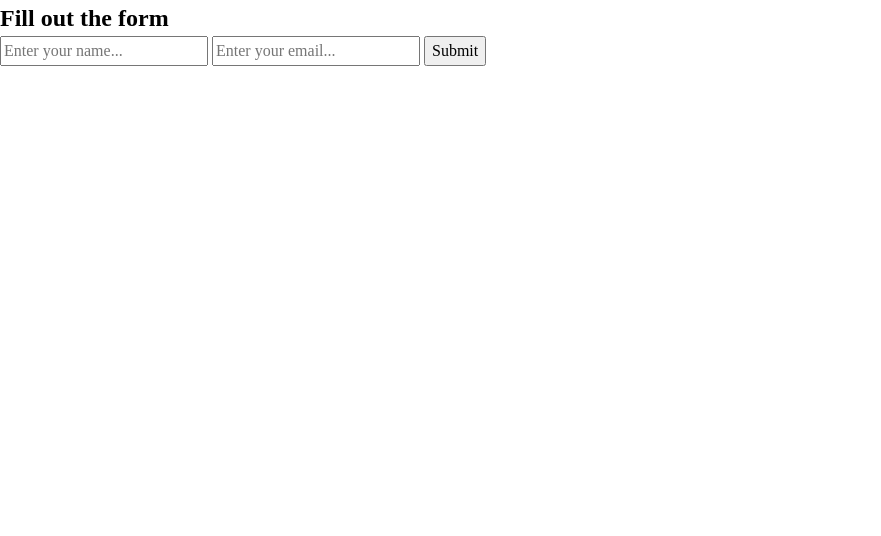
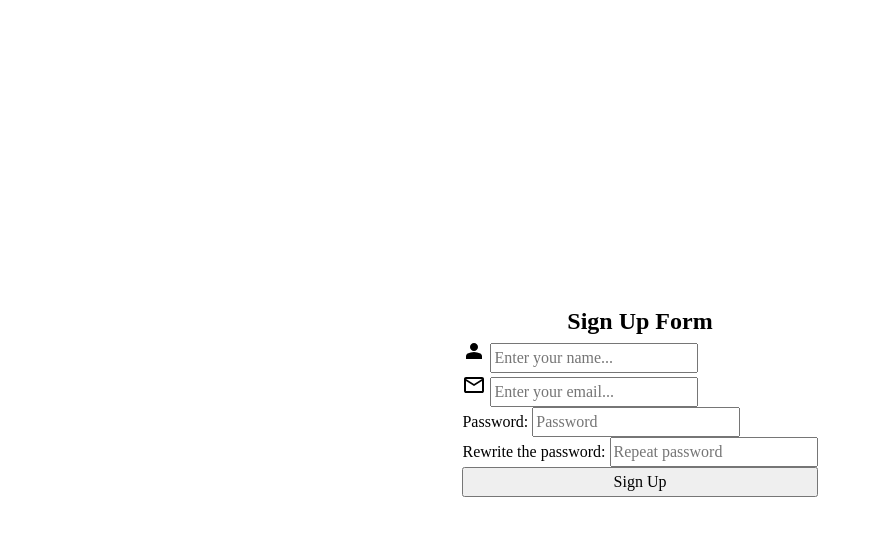
Before and after one commit to sagarEmn/basic-frontend-web, a website built with Vite: page 2 - Form Validation/index.html in a window 1280 px wide. Shown: the whole page, without its empty margins (0-881 px from the left). Built offline with nearby package versions, Linux system fonts and the light colour scheme.

Commit message:
Add labels, icons to form

```diff
--- a/2 - Form Validation/index.html
+++ b/2 - Form Validation/index.html
@@ -2,21 +2,65 @@
 <html lang="en">
   <head>
     <meta charset="UTF-8" />
-    <!-- <link rel="icon" type="image/svg+xml" href="/vite.svg" /> -->
+    <link rel="icon" type="image/svg+xml" href="/icons/form.svg" />
     <meta name="viewport" content="width=device-width, initial-scale=1.0" />
     <title>Form Validation</title>
 
     <!-- css link -->
-     <link rel="stylesheet" href="./style.css" />
+    <link rel="stylesheet" href="./style.css" />
   </head>
   <body>
     <main>
-      <section>
-        <h2>Fill out the form</h2>
+      <section class="form-container">
+        <h2>Sign Up Form</h2>
         <form id="form">
-          <input type="text" id="name" placeholder="Enter your name..." />
-          <input type="email" id="email" placeholder="Enter your email..." />
-          <button type="submit">Submit</button>
+          <div class="text-container">
+            <label for="name">
+              <svg width="24" height="24">
+                <use xlink:href="/icons/sprite.svg#icon-person"></use>
+              </svg>
+            </label>
+            <input
+              type="text"
+              name="name"
+              id="name"
+              placeholder="Enter your name..."
+            />
+          </div>
+
+          <div class="email-container">
+            <label for="email">
+              <svg width="24" height="24">
+                <use xlink:href="/icons/sprite.svg#icon-email"></use>
+              </svg>
+            </label>
+            <input
+              type="email"
+              name="email"
+              id="email"
+              placeholder="Enter your email..."
+            />
+          </div>
+
+          <div class="password-container">
+            <label for="password"> Password: </label>
+            <input
+              type="password"
+              name="password"
+              id="password"
+              placeholder="Password"
+            />
+          </div>
+          <div class="repeat-password-container">
+            <label for="repeat-password">Rewrite the password:</label>
+            <input
+              type="password"
+              name="repeat-password"
+              id="repeat-password"
+              placeholder="Repeat password"
+            />
+          </div>
+          <button type="submit">Sign Up</button>
         </form>
       </section>
     </main>
--- a/2 - Form Validation/style.css
+++ b/2 - Form Validation/style.css
@@ -1,11 +1,30 @@
 @import "/reset.css";
 
 :root {
-    --accent-clr: #EB5E28;
+  --accent-clr: #eb5e28;
 
-    --primary-clr-900: #252422;
-    --primary-clr-700: #403D39;
+  --primary-clr-900: #252422;
+  --primary-clr-700: #403d39;
 
-    --secondary-clr-100: #FFFCF2;
-    --secondary-clr-500: #CCC5B9;
+  --secondary-clr-100: #fffcf2;
+  --secondary-clr-500: #ccc5b9;
 }
+
+main {
+  height: 100%;
+}
+
+.form-container {
+  width: 100%;
+  height: 100%;
+
+  display: flex;
+  justify-content: center;
+  align-items: center;
+  flex-direction: column;
+}
+
+#form {
+    display: flex;
+    flex-direction: column;
+}
```
Also changed, not shown: 2 - Form Validation/public/icons/sprite.svg (added).
